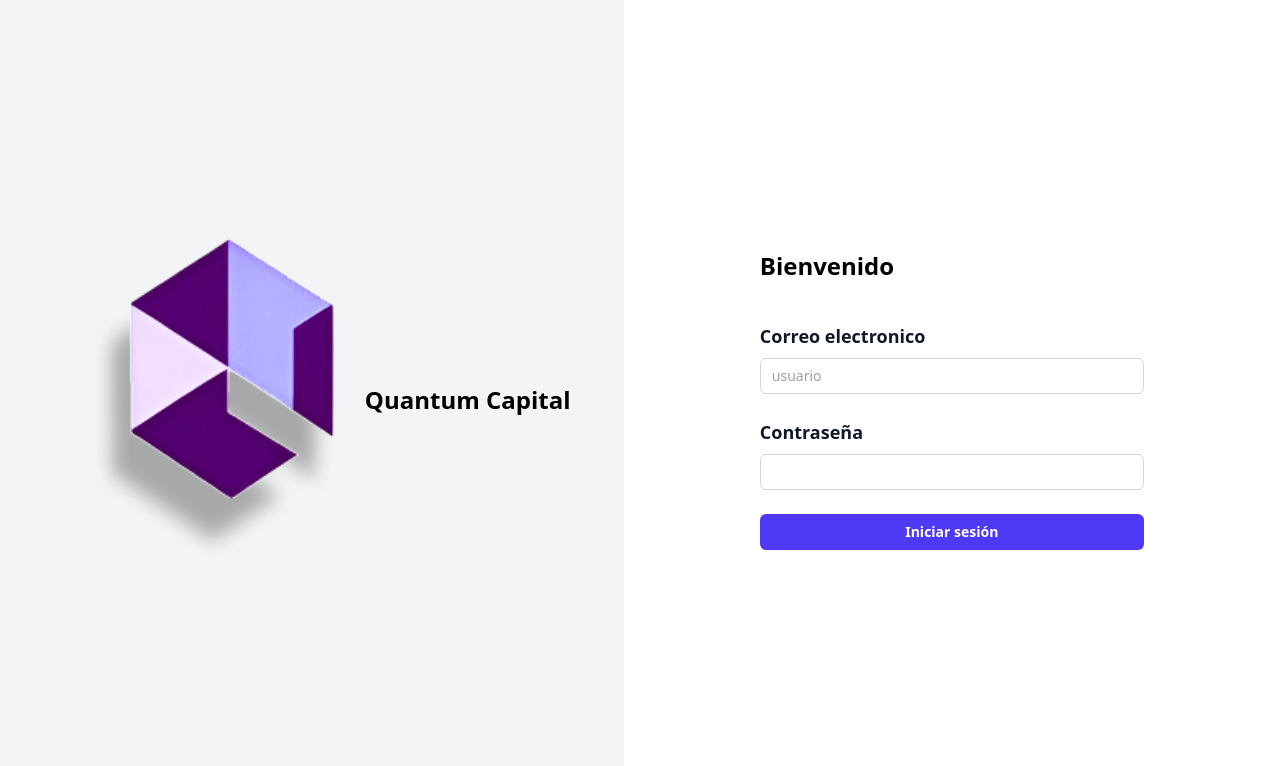
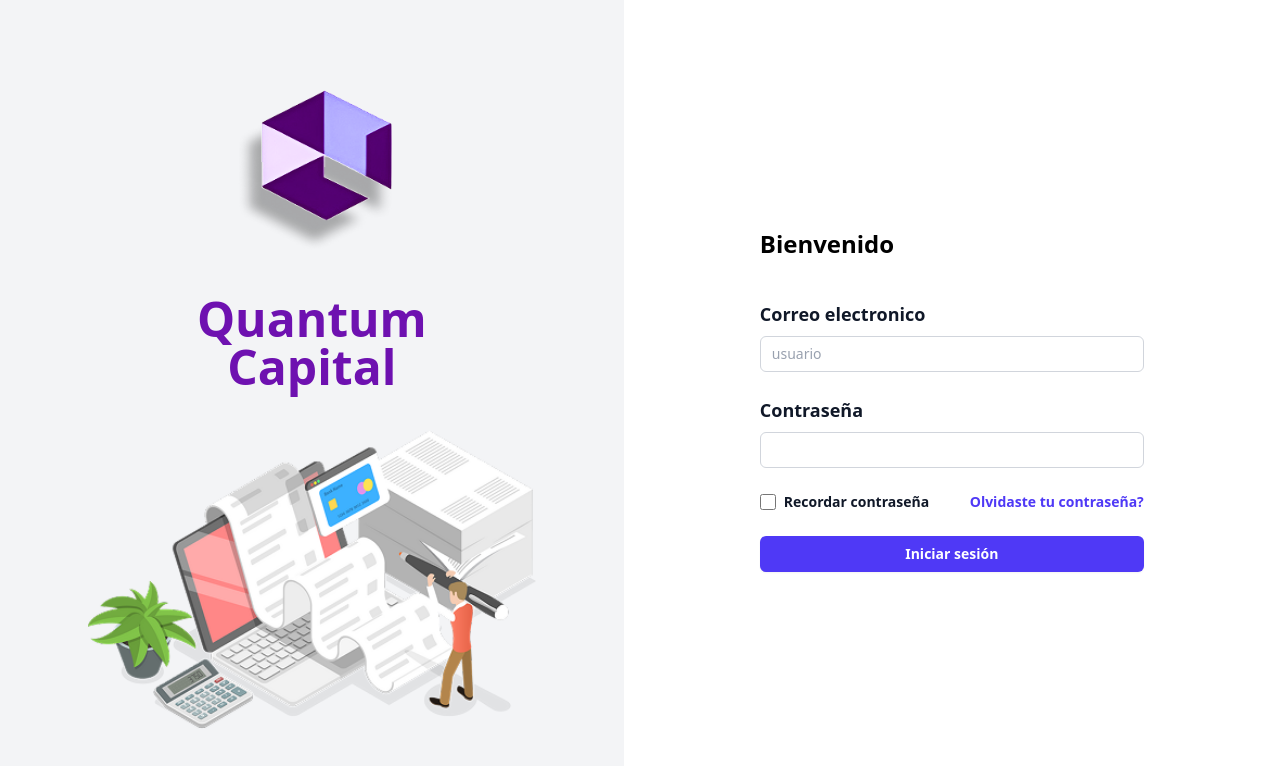
Before and after one commit to basgomcesar/quantumcapitalapp, a Next.js app: page /login in a window 1280 px wide. Shown: the top 766 px of the page. Built offline with nearby package versions, Linux system fonts and the light colour scheme.

Commit message:
add login

```diff
--- a/src/app/login/page.jsx
+++ b/src/app/login/page.jsx
@@ -6,12 +6,13 @@ export default function LoginPage() {
     event.preventDefault();
     // Aquí puedes manejar el inicio de sesión, como enviar los datos a una API
     console.log("Formulario enviado");
-    }
+  };
   return (
-    <div className="flex h-screen">
-        <div className="bg-gray-100 flex justify-center items-center container">
-            <img src="/logo.png" alt="Logo" className="w-1/2 h-1/2" />
-            <h1 className="text-2xl font-bold">Quantum Capital</h1>
+    <div className="flex h-screen ">
+      <div className="bg-gray-100 min-h-screen container flex flex-col items-center justify-center py-10">
+        <img src="/logo.png" alt="Logo" className="w-50 h-50 mb-6"  />
+        <h1 className="text-5xl font-semibold text-purple-800 mb-10 text-center">Quantum <br/>Capital</h1>
+        <img src="/printer-image.png" alt="Printer" className="w-3/4 max-w-md"  />
       </div>
       <div className=" flex flex-col  container h-screen justify-center px-6 py-12 lg:px-8 ">
         <div className="sm:mx-auto sm:w-full sm:max-w-sm">
@@ -35,14 +36,37 @@ return (
               <label className="block text-lg font-semibold text-gray-900">
                 Contraseña
               </label>
-                        <div className="mt-2">
+              <div className="mt-2 ">
                 <input
                   type="password"
                   className="block w-full rounded-md bg-white px-3 py-1.5 text-base text-gray-900 outline-1 -outline-offset-1 outline-gray-300 placeholder:text-gray-400 focus:outline-2 focus:-outline-offset-2 focus:outline-indigo-600 sm:text-sm/6"
                 />
               </div>
             </div>
-
+{/* Olvidaste tu contraseña?*/}
+            <div className="flex items-center justify-between">
+              <div className="flex items-center">
+                <input
+                  id="remember-me"
+                  type="checkbox"
+                  className="h-4 w-4 rounded border-gray-300 text-indigo-600 focus:ring-indigo-600"
+                />
+                <label
+                  htmlFor="remember-me"
+                  className="ml-2 block text-sm font-semibold text-gray-900"
+                >
+                  Recordar contraseña
+                </label>
+              </div>
+              <div className="text-sm">
+                <a
+                  href="#"
+                  className="font-semibold text-indigo-600 hover:text-indigo-500"
+                >
+                  Olvidaste tu contraseña?
+                </a>
+              </div>
+            </div>
             <button className="flex w-full justify-center rounded-md bg-indigo-600 px-3 py-1.5 text-sm/6 font-semibold text-white shadow-xs hover:bg-indigo-500 focus-visible:outline-2 focus-visible:outline-offset-2 focus-visible:outline-indigo-600">
               Iniciar sesión
             </button>
```
Also changed, not shown: public/printer-image.png (added). Lines whose indentation alone changed are shown as unchanged.
